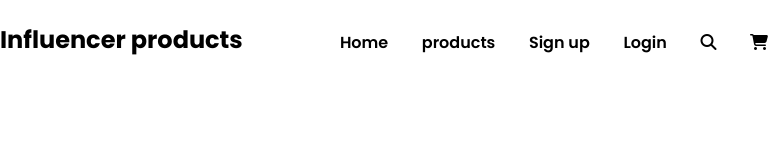
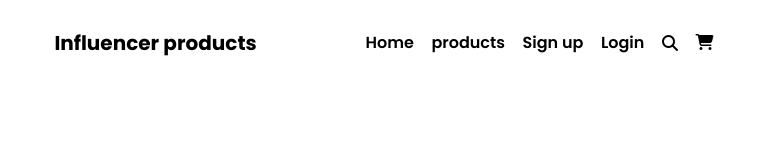
Before and after one commit to soponalways/influencer-gear-website, a plain HTML site: page index.html in a window 768 px wide. Drawn offline with Linux system fonts and the light colour scheme; a web font is replaced by a local one.

Commit message:
nav responsive done for mobail and tablet devices

```diff
--- a/index.html
+++ b/index.html
@@ -11,13 +11,14 @@
 <body class="poppins-regular">
     <header>
         <nav>
+            <div class="navlink ham-burger"><i class="fa-solid fa-bars"></i></div>
             <h2 class="logo">Influencer products</h2>
             <ul class="navlinks">
-                <li class="navlink">Home</li>
-                <li class="navlink">products</li>
-                <li class="navlink">Sign up</li>
-                <li class="navlink">Login</li>
-                <li class="navlink"><i class="fa-solid fa-magnifying-glass"></i></li>
+                <li class="navlink home-link">Home</li>
+                <li class="navlink products-link">products</li>
+                <li class="navlink sign-up-link">Sign up</li>
+                <li class="navlink login-link">Login</li>
+                <li class="navlink search-link"><i class="fa-solid fa-magnifying-glass"></i></li>
                 <li class="navlink"><i class="fa-solid fa-cart-shopping"></i></li>
             </ul>
         </nav>
--- a/style.css
+++ b/style.css
@@ -1,4 +1,4 @@
-*{
+* {
     margin: 0;
     padding: 0;
     box-sizing: border-box;
@@ -8,28 +8,77 @@
 
 
 /* Header Style */
-header{
+header {
     max-width: 1200px;
     margin: 1.4rem auto;
 }
+
 /* nav bar related styles */
-nav{
+nav {
     display: flex;
-    justify-content: space-between;
+    justify-content: space-around;
+    align-items: center;
 }
-nav .logo{
+
+nav .ham-burger {
+    display: none;
+}
+
+nav .logo {
     font-weight: 700;
     font-size: 1.5rem;
 }
 
-.navlinks{
+.navlinks {
     display: flex;
     margin: 8px 0;
     gap: 2.1rem;
+    align-items: center;
 }
 
-.navlink{
+.navlink {
     list-style: none;
     font-weight: 600;
     font-size: 1rem;
 }
+
+
+
+/* Mobail devices */
+@media screen and (max-width:576px) {
+
+    .search-link,
+    .login-link,
+    .sign-up-link,
+    .products-link,
+    .home-link {
+        display: none;
+    }
+
+    nav .ham-burger{
+        display: block;
+    }
+}
+
+
+/* Tablet devices */
+@media screen and (min-width:576px) and (max-width:992px) {
+    .search-link,
+    .login-link,
+    .sign-up-link,
+    .products-link,
+    .home-link {
+        display: flex;
+    }
+
+    nav .logo{
+        font-size: 1.25rem;
+    }
+
+    .navlinks {
+        display: flex;
+        margin: 8px 0;
+        gap: 1.1rem;
+        align-items: center;
+    }
+}
```
